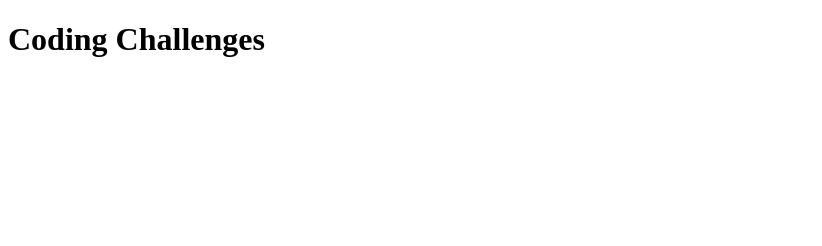
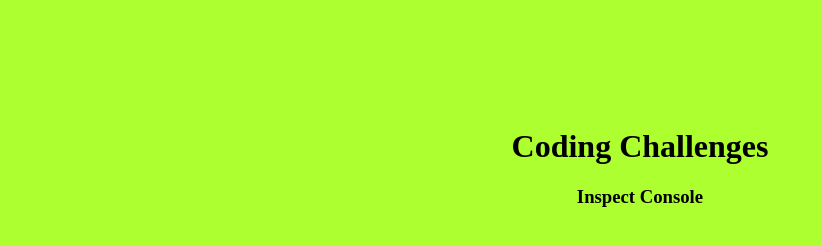
Before and after one commit to Jworboys/JavaScript-Practice-Refresher, a plain HTML site: page Coding_Challenges/index.html in a window 1280 px wide. Shown: the whole page, without its empty margins (0-822 px from the left). Drawn offline with Linux system fonts and the light colour scheme.

Commit message:
Adding little CSS

```diff
--- a/Coding_Challenges/index.html
+++ b/Coding_Challenges/index.html
@@ -4,11 +4,13 @@
         <meta charset="UTF-8" />
         <meta name="viewport" content="width=device-width, initial-scale=1.0" />
         <meta http-equiv="X-UA-Compatible" content="ie=edge" />
+        <link href="style.css" rel="stylesheet" type="text/css"/>
         <title> Coding Challenges </title>
     </head>
     <body>
         <main>
             <h1> Coding Challenges</h1>
+            <h3>Inspect Console</h3>
         </main>
         <script src="script.js"></script>
     </body>
--- /dev/null
+++ b/Coding_Challenges/style.css
@@ -0,0 +1,5 @@
+body {
+    background-color: greenyellow;
+    text-align: center;
+    margin: 10% 15%;
+}
```
